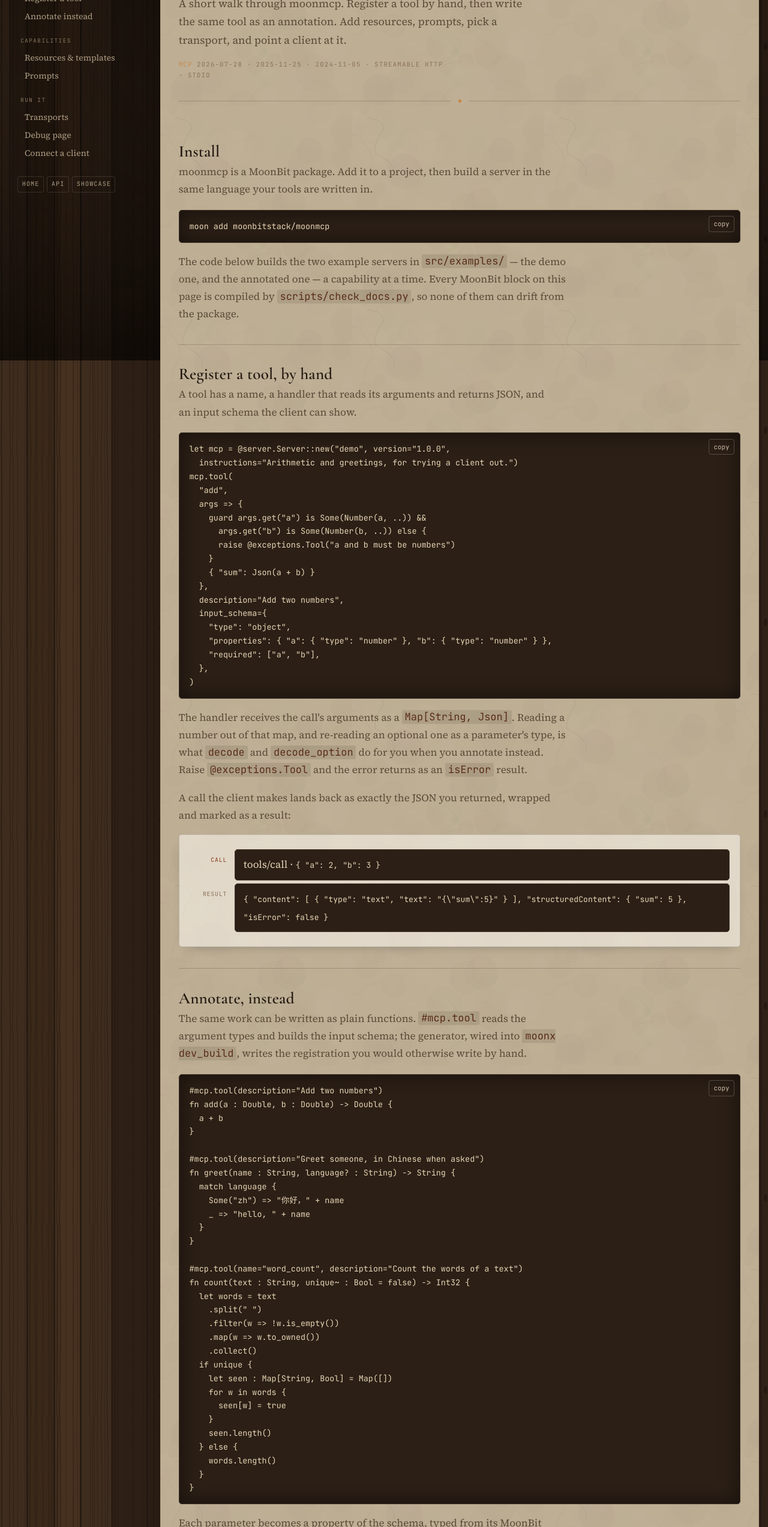
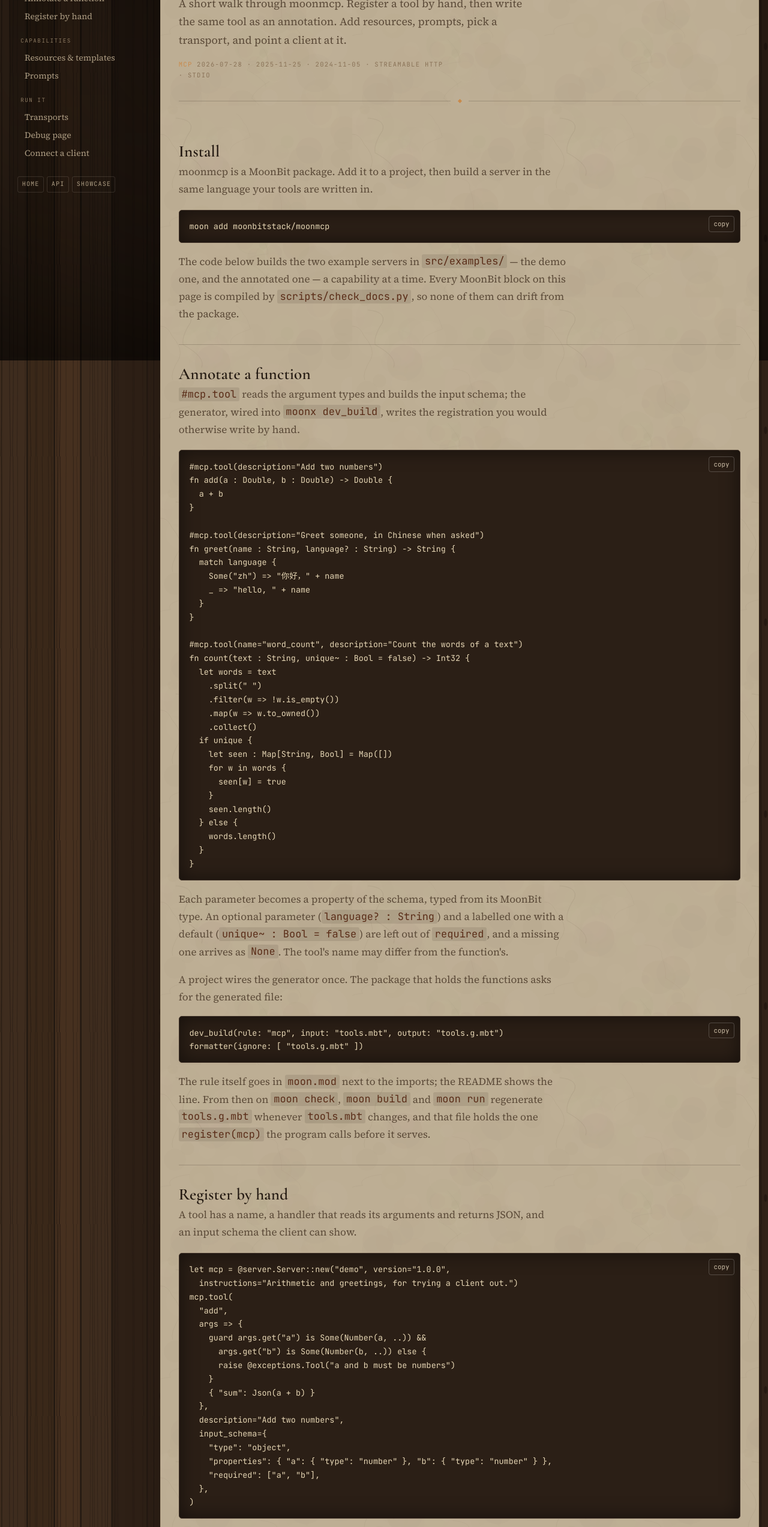
Before and after one commit to moonbitstack/moonmcp, a plain HTML site: page docs/guide.html in a window 1280 px wide. Shown: the part 199-2745 px from the top of the page at 60% size. Drawn offline with nearby package versions, Linux system fonts and the light colour scheme.

Commit message:
docs(moonmcp): annotations come first in the README, the homepage and the guide, on moonast 0.2.3.
Signed-off-by: Leo Cheng (heke1228) <chengkelfan@qq.com>

```diff
--- a/docs/guide.html
+++ b/docs/guide.html
@@ -34,8 +34,8 @@
     <nav class="side-nav">
       <div class="group">Start</div>
       <a href="#install">Install</a>
-      <a href="#register">Register a tool</a>
-      <a href="#annotate">Annotate instead</a>
+      <a href="#annotate">Annotate a function</a>
+      <a href="#register">Register by hand</a>
       <div class="group">Capabilities</div>
       <a href="#resources">Resources &amp; templates</a>
       <a href="#prompts">Prompts</a>
@@ -68,38 +68,9 @@
       <p>The code below builds the two example servers in <code>src/examples/</code> &mdash; the demo one, and the annotated one &mdash; a capability at a time. Every MoonBit block on this page is compiled by <code>scripts/check_docs.py</code>, so none of them can drift from the package.</p>
     </section>
 
-    <section class="section" id="register">
-      <h2>Register a tool, by hand</h2>
-      <p class="pdesc">A tool has a name, a handler that reads its arguments and returns JSON, and an input schema the client can show.</p>
-      <div class="code"><pre><code class="language-moonbit">let mcp = @server.Server::new("demo", version="1.0.0",
-  instructions="Arithmetic and greetings, for trying a client out.")
-mcp.tool(
-  "add",
-  args => {
-    guard args.get("a") is Some(Number(a, ..)) &amp;&amp;
-      args.get("b") is Some(Number(b, ..)) else {
-      raise @exceptions.Tool("a and b must be numbers")
-    }
-    { "sum": Json(a + b) }
-  },
-  description="Add two numbers",
-  input_schema={
-    "type": "object",
-    "properties": { "a": { "type": "number" }, "b": { "type": "number" } },
-    "required": ["a", "b"],
-  },
-)</code></pre><button class="copy" type="button">copy</button></div>
-      <p>The handler receives the call's arguments as a <code>Map[String, Json]</code>. Reading a number out of that map, and re-reading an optional one as a parameter's type, is what <code>decode</code> and <code>decode_option</code> do for you when you annotate instead. Raise <code>@exceptions.Tool</code> and the error returns as an <code>isError</code> result.</p>
-      <p>A call the client makes lands back as exactly the JSON you returned, wrapped and marked as a result:</p>
-      <div class="exchange glass" style="padding:1rem 1.1rem">
-        <div class="msg agent"><div class="who">call</div><div class="body">tools/call &middot; <code>{ "a": 2, "b": 3 }</code></div></div>
-        <div class="msg" style="margin-top:-.2rem"><div class="who">result</div><div class="body"><code>{ "content": [ { "type": "text", "text": "{\"sum\":5}" } ], "structuredContent": { "sum": 5 }, "isError": false }</code></div></div>
-      </div>
-    </section>
-
     <section class="section" id="annotate">
-      <h2>Annotate, instead</h2>
-      <p class="pdesc">The same work can be written as plain functions. <code>#mcp.tool</code> reads the argument types and builds the input schema; the generator, wired into <code>moonx dev_build</code>, writes the registration you would otherwise write by hand.</p>
+      <h2>Annotate a function</h2>
+      <p class="pdesc"><code>#mcp.tool</code> reads the argument types and builds the input schema; the generator, wired into <code>moonx dev_build</code>, writes the registration you would otherwise write by hand.</p>
       <div class="code"><pre><code class="language-moonbit">#mcp.tool(description="Add two numbers")
 fn add(a : Double, b : Double) -> Double {
   a + b
@@ -135,6 +106,35 @@ fn count(text : String, unique~ : Bool = false) -> Int32 {
       <div class="code"><pre><code>dev_build(rule: "mcp", input: "tools.mbt", output: "tools.g.mbt")
 formatter(ignore: [ "tools.g.mbt" ])</code></pre><button class="copy" type="button">copy</button></div>
       <p>The rule itself goes in <code>moon.mod</code> next to the imports; the README shows the line. From then on <code>moon check</code>, <code>moon build</code> and <code>moon run</code> regenerate <code>tools.g.mbt</code> whenever <code>tools.mbt</code> changes, and that file holds the one <code>register(mcp)</code> the program calls before it serves.</p>
+    </section>
+
+    <section class="section" id="register">
+      <h2>Register by hand</h2>
+      <p class="pdesc">A tool has a name, a handler that reads its arguments and returns JSON, and an input schema the client can show.</p>
+      <div class="code"><pre><code class="language-moonbit">let mcp = @server.Server::new("demo", version="1.0.0",
+  instructions="Arithmetic and greetings, for trying a client out.")
+mcp.tool(
+  "add",
+  args => {
+    guard args.get("a") is Some(Number(a, ..)) &amp;&amp;
+      args.get("b") is Some(Number(b, ..)) else {
+      raise @exceptions.Tool("a and b must be numbers")
+    }
+    { "sum": Json(a + b) }
+  },
+  description="Add two numbers",
+  input_schema={
+    "type": "object",
+    "properties": { "a": { "type": "number" }, "b": { "type": "number" } },
+    "required": ["a", "b"],
+  },
+)</code></pre><button class="copy" type="button">copy</button></div>
+      <p>The handler receives the call's arguments as a <code>Map[String, Json]</code>. Reading a number out of that map, and re-reading an optional one as a parameter's type, is what <code>decode</code> and <code>decode_option</code> do for you when you annotate instead. Raise <code>@exceptions.Tool</code> and the error returns as an <code>isError</code> result.</p>
+      <p>A call the client makes lands back as exactly the JSON you returned, wrapped and marked as a result:</p>
+      <div class="exchange glass" style="padding:1rem 1.1rem">
+        <div class="msg agent"><div class="who">call</div><div class="body">tools/call &middot; <code>{ "a": 2, "b": 3 }</code></div></div>
+        <div class="msg" style="margin-top:-.2rem"><div class="who">result</div><div class="body"><code>{ "content": [ { "type": "text", "text": "{\"sum\":5}" } ], "structuredContent": { "sum": 5 }, "isError": false }</code></div></div>
+      </div>
     </section>
 
     <section class="section" id="resources">
```
Also changed, not shown: docs/index.html (+7 -11 lines), README.md, 1 other file.
